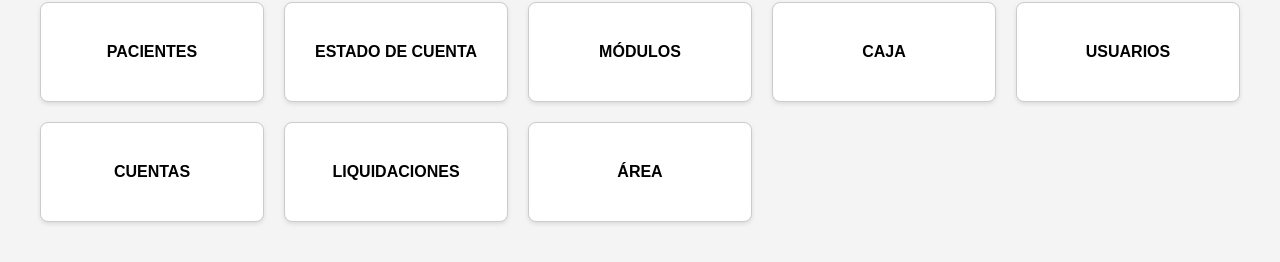
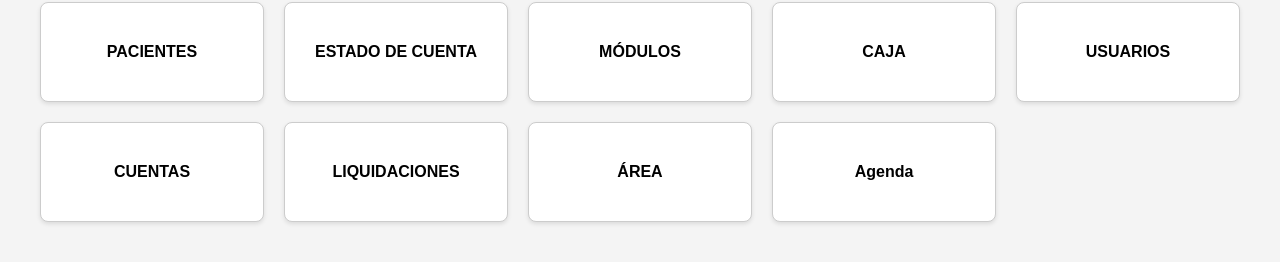
Before and after one commit to facundo-calde/proyecto-clinicadedesarrollopilar, a website: page Frontend/html/dashboard.html in a window 1280 px wide. Shown: the part 124-386 px from the top of the page. Drawn offline with Linux system fonts and the light colour scheme; sample sign-in values are in the browser's storage.

```diff
--- a/Frontend/html/dashboard.html
+++ b/Frontend/html/dashboard.html
@@ -30,6 +30,8 @@
     <a href="cuentas.html" class="card">CUENTAS</a>
     <a href="liquidaciones.html" class="card">LIQUIDACIONES</a>
     <a href="areas.html" class="card">ÁREA</a>
+    <a href="calendario.html" class="card">Agenda</a>
+
   </div>
 
   <!-- JS del dashboard -->
```
